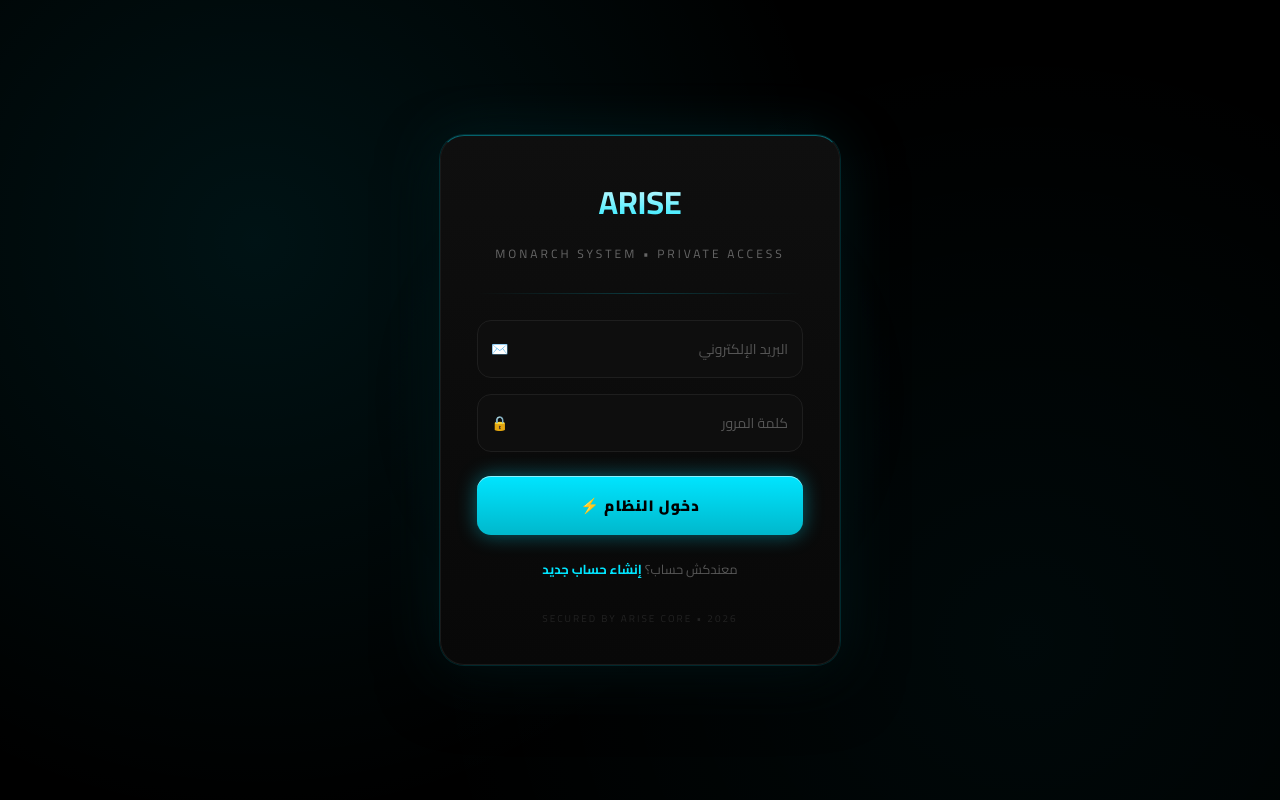
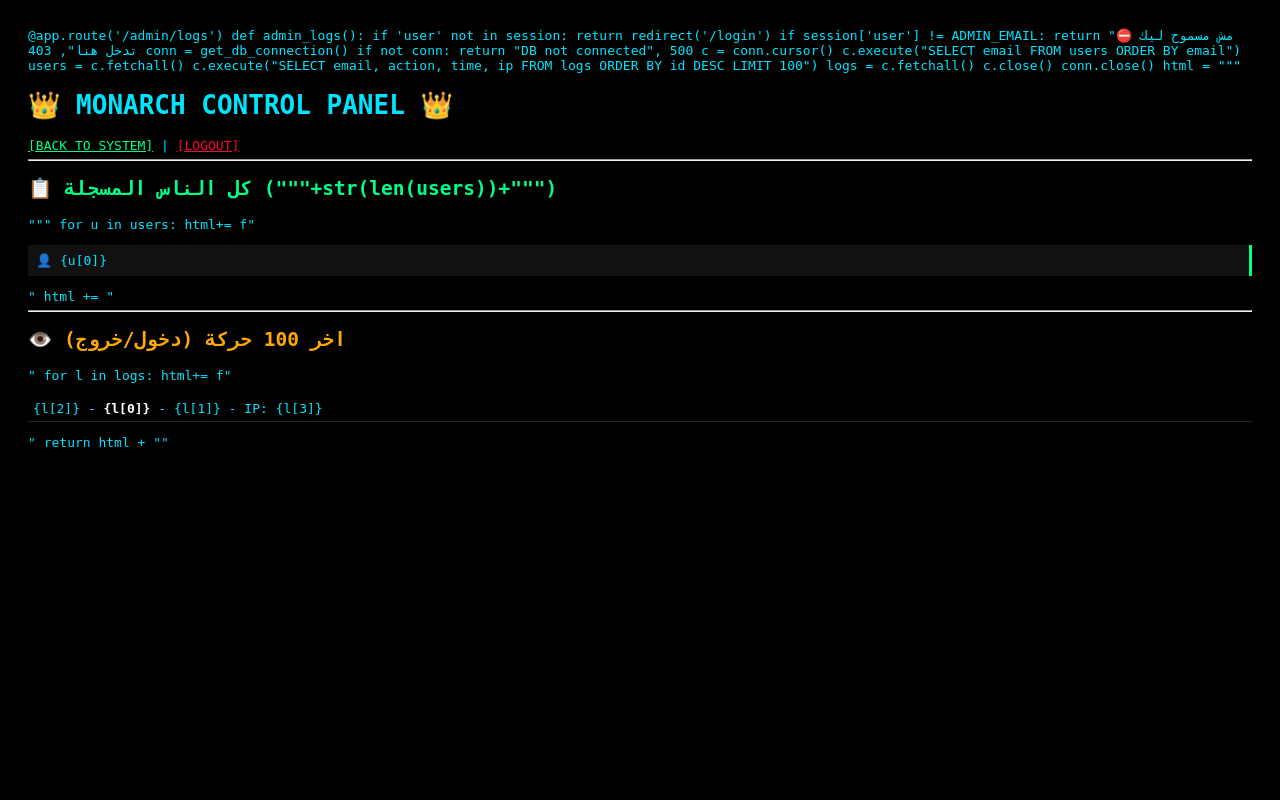
Before and after one commit to hackeregypt664-spec/-ARISE-system, a Flask app: page /login in a window 1280 px wide. Run offline with Flask 3, Linux system fonts and the light colour scheme; some libraries are stand-ins or nearby versions.

Commit message:
final fix for vercel

```diff
--- a/templates/login.html
+++ b/templates/login.html
@@ -1,113 +1,33 @@
-<!DOCTYPE html>
-<html lang="ar" dir="rtl">
-<head>
-<meta charset="UTF-8">
-<meta name="viewport" content="width=device-width, initial-scale=1.0">
-<title>ARISE - Monarch Access</title>
-<link href="https://fonts.googleapis.com/css2?family=Cairo:wght@400;700;900&display=swap" rel="stylesheet">
-<style>
-*{margin:0;padding:0;box-sizing:border-box;font-family:'Cairo','Segoe UI',sans-serif}
-body{
-  background:#000;
-  background-image:
-    radial-gradient(circle at 20% 30%, #00e5ff15 0%, transparent 50%),
-    radial-gradient(circle at 80% 80%, #00e5ff0a 0%, transparent 50%);
-  display:flex;align-items:center;justify-content:center;min-height:100vh;padding:20px;
-  overflow:hidden;
-}
-body::before{
-  content:'';
-  position:absolute;width:600px;height:600px;
-  background:radial-gradient(circle, #00e5ff08, transparent 70%);
-  animation: pulse 4s infinite;
-}
-@keyframes pulse{0%,100%{transform:scale(1);opacity:.5}50%{transform:scale(1.2);opacity:.8}}
+@app.route('/admin/logs')
+def admin_logs():
+    if 'user' not in session: return redirect('/login')
+    if session['user'] != ADMIN_EMAIL:
+        return "⛔ مش مسموح ليك تدخل هنا", 403
 
-.card{
-  position:relative;
-  width:100%;max-width:400px;
-  background:linear-gradient(180deg, #0f0f0f 0%, #080808 100%);
-  border:1px solid #1a1a1a;
-  border-top:1px solid #00e5ff66;
-  box-shadow: 0 0 0 1px #00e5ff22, 0 0 60px #00e5ff18, 0 20px 60px #000;
-  border-radius:24px;padding:36px;
-  animation: rise .8s ease-out;
-}
-@keyframes rise{from{opacity:0;transform:translateY(30px)}to{opacity:1;transform:translateY(0)}}
+    conn = get_db_connection()
+    if not conn: return "DB not connected", 500
+    c = conn.cursor()
 
-.logo-wrap{text-align:center;margin-bottom:28px}
-h1 {
-  background: linear-gradient(180deg,#fff,#00e5ff);
-  -webkit-background-clip: text;
-  background-clip: text;
-  -webkit-text-fill-color: transparent;
-  color: transparent;
-}
-p.sub{color:#666;text-align:center;margin:10px 0 0;font-size:12px;letter-spacing:3px;text-transform:uppercase}
-.line{height:1px;background:linear-gradient(90deg, transparent, #00e5ff33, transparent);margin:26px 0}
+    c.execute("SELECT email FROM users ORDER BY email")
+    users = c.fetchall()
 
-.input-group{position:relative;margin-bottom:16px}
-.input-group span{position:absolute;left:14px;top:50%;transform:translateY(-50%);color:#444;font-size:14px}
-input{
-  width:100%;background:#0e0e0e;border:1px solid #1e1e1e;border-radius:14px;
-  padding:15px 14px 15px 40px;color:#fff;outline:none;transition:.3s;font-size:14px
-}
-input:focus{border-color:#00e5ff;background:#111;box-shadow:0 0 0 3px #00e5ff15, 0 0 20px #00e5ff20}
-input::placeholder{color:#555}
+    c.execute("SELECT email, action, time, ip FROM logs ORDER BY id DESC LIMIT 100")
+    logs = c.fetchall()
+    c.close()
+    conn.close()
 
-button{
-  width:100%;background:linear-gradient(180deg, #00e5ff, #00b8cc);color:#000;
-  border:none;border-radius:14px;padding:15px;font-weight:900;font-size:15px;
-  cursor:pointer;letter-spacing:1px;box-shadow:0 0 20px #00e5ff66, inset 0 1px 0 #ffffff88;
-  transition:.2s;margin-top:8px;position:relative;overflow:hidden
-}
-button::before{
-  content:'';position:absolute;top:0;left:-100%;width:100%;height:100%;
-  background:linear-gradient(90deg, transparent, #ffffff55, transparent);transition:.6s
-}
-button:hover::before{left:100%}
-button:hover{transform:translateY(-1px);box-shadow:0 0 30px #00e5ff88}
-button:active{transform:scale(.98)}
+    html = """
+    <body style='background:#000;color:#00e5ff;font-family:monospace;padding:20px'>
+    <h1>👑 MONARCH CONTROL PANEL 👑</h1>
+    <a href='/' style='color:#00ff88'>[BACK TO SYSTEM]</a> | <a href='/logout' style='color:#ff0040'>[LOGOUT]</a>
+    <hr>
+    <h2 style='color:#00ff88'>📋 كل الناس المسجلة ("""+str(len(users))+""")</h2>
+    """
+    for u in users:
+        html+= f"<p style='background:#111;padding:8px;border-right:3px solid #00ff88'>👤 {u[0]}</p>"
 
-.error{
-  background:linear-gradient(180deg, #ff003315, #ff003308);
-  border:1px solid #ff003333;color:#ff6b6b;padding:12px;border-radius:12px;
-  text-align:center;margin-bottom:18px;font-size:13px;animation:shake .4s
-}
-@keyframes shake{0%,100%{transform:translateX(0)}25%{transform:translateX(-4px)}75%{transform:translateX(4px)}}
+    html += "<hr><h2 style='color:#ffaa00'>👁️ اخر 100 حركة (دخول/خروج)</h2>"
+    for l in logs:
+        html+= f"<p style='border-bottom:1px solid #222;padding:5px'>{l[2]} - <b style='color:#fff'>{l[0]}</b> - {l[1]} - IP: {l[3]}</p>"
 
-.link{text-align:center;margin-top:22px;color:#555;font-size:13px}
-.link a{color:#00e5ff;text-decoration:none;font-weight:700;transition:.2s}
-.link a:hover{color:#fff;text-shadow:0 0 10px #00e5ff}
-.footer{margin-top:28px;text-align:center;color:#222;font-size:10px;letter-spacing:2px}
-</style>
-</head>
-<body>
-<div class="card">
-  <div class="logo-wrap">
-    <h1>ARISE</h1>
-    <p class="sub">Monarch System • Private Access</p>
-  </div>
-  <div class="line"></div>
-
-  {% if error %}
-  <div class="error">⚠️ {{ error }}</div>
-  {% endif %}
-
-  <form method="POST">
-    <div class="input-group">
-      <span>✉️</span>
-      <input type="email" name="email" placeholder="البريد الإلكتروني" required>
-    </div>
-    <div class="input-group">
-      <span>🔒</span>
-      <input type="password" name="password" placeholder="كلمة المرور" required>
-    </div>
-    <button type="submit">دخول النظام ⚡</button>
-  </form>
-
-  <div class="link">معندكش حساب؟ <a href="/register">إنشاء حساب جديد</a></div>
-  <div class="footer">SECURED BY ARISE CORE • 2026</div>
-</div>
-</body>
-</html>
+    return html + "</body>"
```
